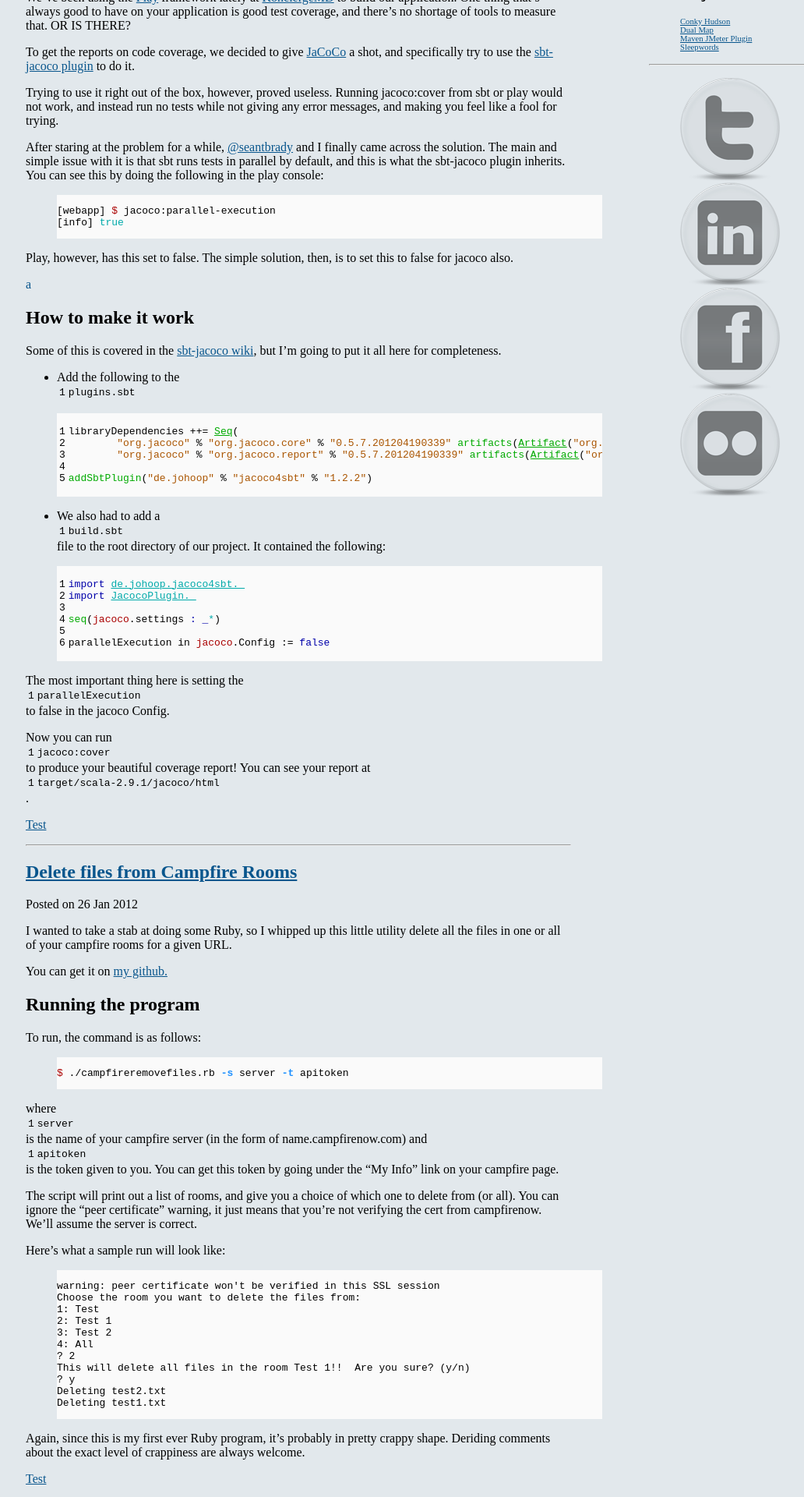
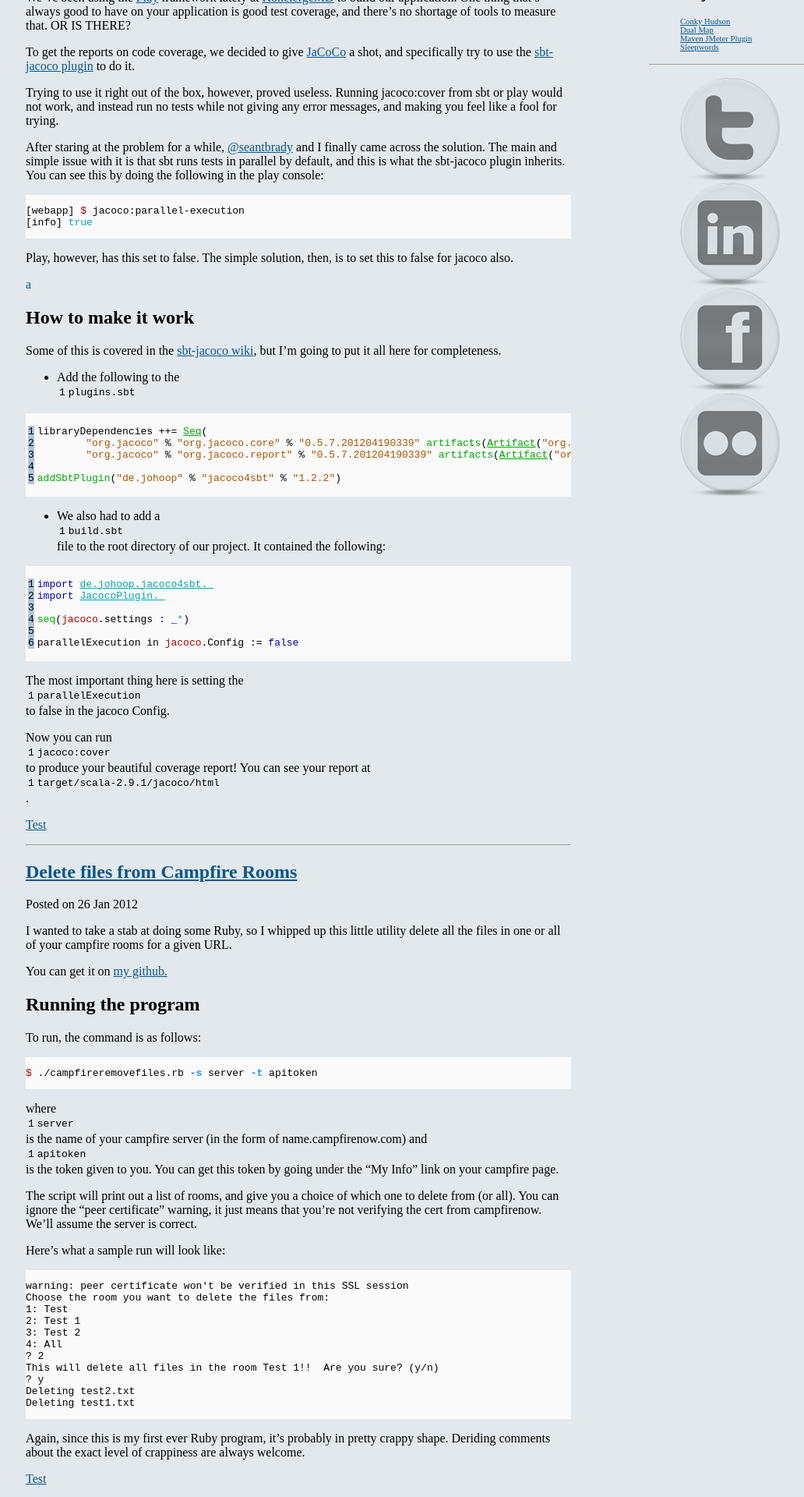
Before and after one commit to Ronnie76er/ronalleva, a Jekyll site: the page built from index.html, in a window 1280 px wide. Shown: the part 355-2275 px from the top of the page at 78% size, without its empty margins (107-1139 px from the left). Built offline with Jekyll 4.4.1, drawn with Linux system fonts in a browser that asks for light colours; some web fonts are replaced; Markdown is read by kramdown in place of the engine named in the settings; comment, search, counter and statistics services are not loaded.

Commit message:
Added background to code line numbers.  Not sure I'm thrilled with it

```diff
--- a/css/syntax.css
+++ b/css/syntax.css
@@ -1,6 +1,7 @@
 div.code { display: inline-block;width: 100px; }
+.highlight .lineno { background-color: lightsteelblue; }
 .highlight .hll { background-color: #ffffcc }
-.highlight  { background: #fafafa; width:100%; overflow: auto; }
+.highlight  { background: #fafafa; width:100%; overflow: auto; margin: 0px; }
 .highlight .c { color: #aaaaaa; font-style: italic } /* Comment */
 .highlight .err { color: #F00000; background-color: #F0A0A0 } /* Error */
 .highlight .k { color: #0000aa } /* Keyword */
```
